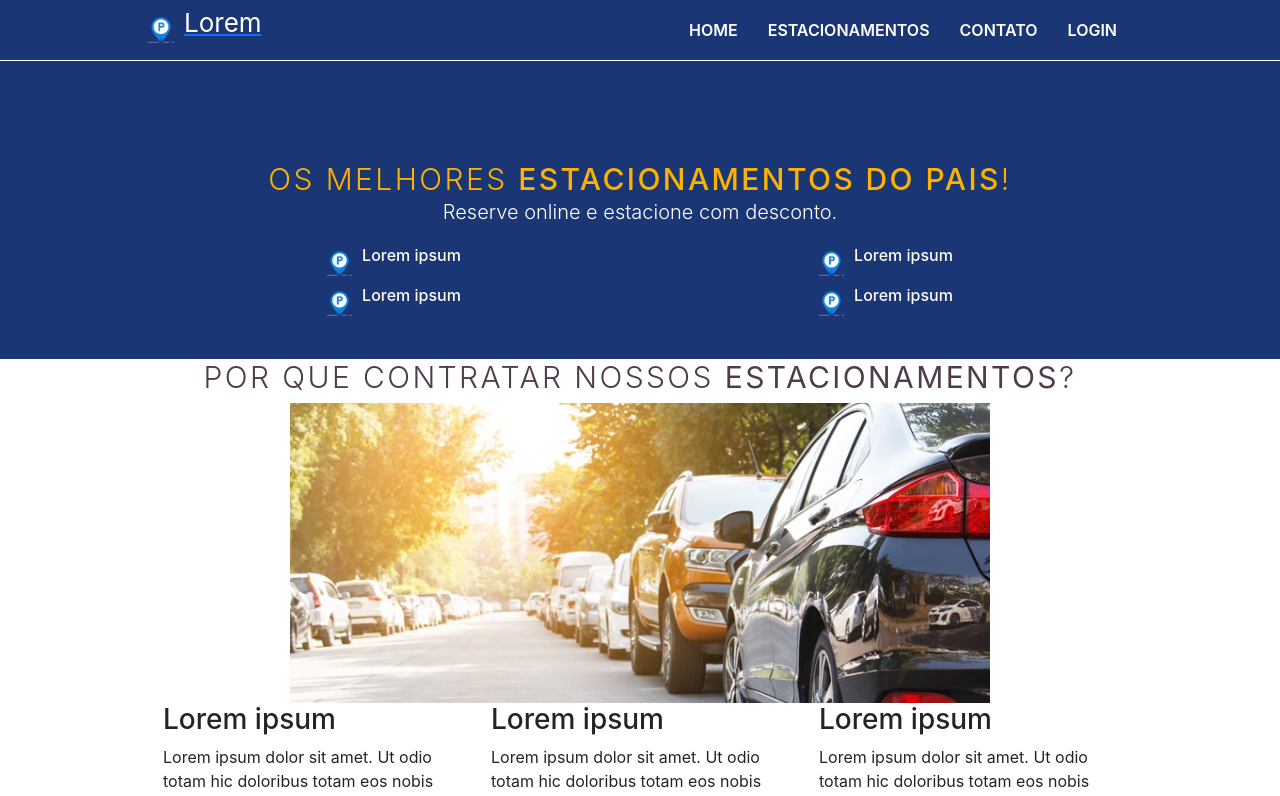
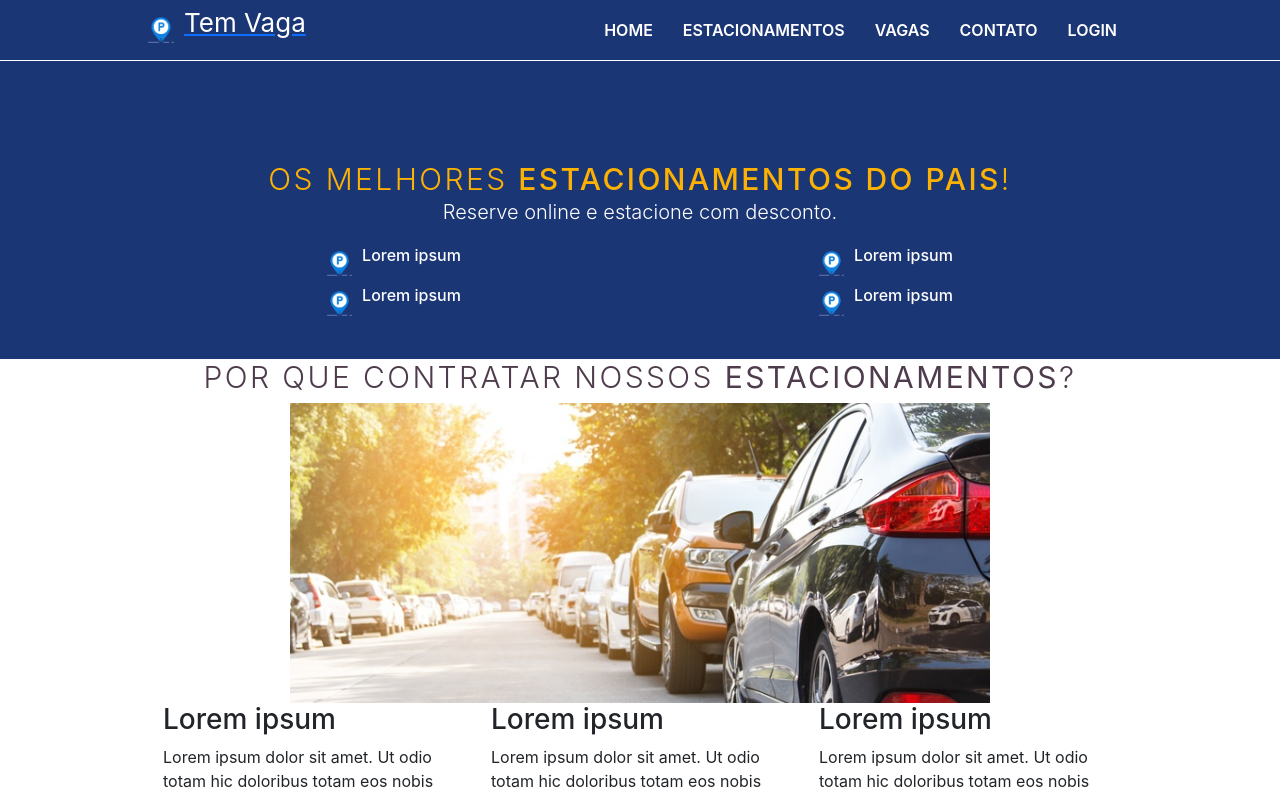
Before and after one commit to codigopretogrupo7/estacionamento-react, a React (Create React App) app: page / in a window 1280 px wide. Shown: the top 796 px of the page. Built offline with nearby package versions, Linux system fonts and the light colour scheme.

Commit message:
Adicionando Linkagem da pagina vagas

```diff
--- a/src/componentes/Topo/index.js
+++ b/src/componentes/Topo/index.js
@@ -8,13 +8,18 @@ const Topo = () => {
     <header className="topo">
       <div className="topo-conteudo">
         <Link className="topo-logo-box" to="/">
-          <img className="topo-logo" src="assets/park.png" alt="logo estacionamento" title="logo estacionamento"/>
-          <p className="topo-nome-empresa">Lorem</p>
+          <img
+            className="topo-logo"
+            src="assets/park.png"
+            alt="logo estacionamento"
+            title="logo estacionamento"/>
+          <p className="topo-nome-empresa">Tem Vaga</p>
         </Link>
 
         <nav className="topo-links">
           <Link className="topo-link" to="/">Home</Link>
           <Link className="topo-link" to="/Estacionamentos">Estacionamentos</Link>
+          <Link className="topo-link" to="/Vagas">Vagas</Link>
           <Link className="topo-link" to="/contato">Contato</Link>
           <Link className="topo-link" to="/login">Login</Link>
         </nav>
```
